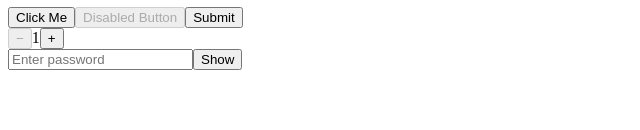
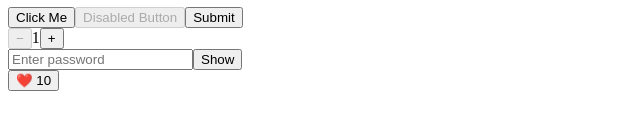
Before and after one commit to AgnesNazie/react-fundamentals-exercises, a React (Vite) app: page / in a window 1280 px wide. Shown: the part 596-726 px from the top of the page, without its empty margins (0-640 px from the left). Built offline with nearby package versions, Linux system fonts and the light colour scheme.

Commit message:
added exercise 7

```diff
--- a/src/App.jsx
+++ b/src/App.jsx
@@ -5,6 +5,7 @@ import ProfileCard from "./Components/ProfileCard";
 import PrimaryButton from "./Components/PrimaryButton";
 import QuantitySelector from "./Components/QuantitySelector";
 import PasswordField from "./Components/PasswordField";
+import LikeButton from "./Components/LikeButton";
 
 function App() {
   return (
@@ -40,6 +41,8 @@ function App() {
 
       {/* Exercise 6 */}
       <PasswordField />
+      {/* Exercise 7 */}
+      <LikeButton initialCount={10} />
 
     </div>
   );
--- /dev/null
+++ b/src/Components/LikeButton.jsx
@@ -0,0 +1,32 @@
+import React, { useState, useRef } from "react";
+import PropTypes from "prop-types";
+
+// ✅ LikeButton Component
+const LikeButton = ({ initialCount = 0 }) => {
+  const [count, setCount] = useState(initialCount);
+  const lastClickTime = useRef(0);
+
+  const handleClick = () => {
+    const now = Date.now();
+    if (now - lastClickTime.current >= 500) {
+      setCount((prev) => prev + 1);
+      lastClickTime.current = now;
+    }
+  };
+
+  return (
+    <button
+      onClick={handleClick}
+      className="px-4 py-2 bg-pink-500 text-white rounded-lg shadow-md hover:bg-pink-600 transition"
+    >
+      ❤️ {count}
+    </button>
+  );
+};
+
+// ✅ Prop validation
+LikeButton.propTypes = {
+  initialCount: PropTypes.number,
+};
+
+export default LikeButton;
```
